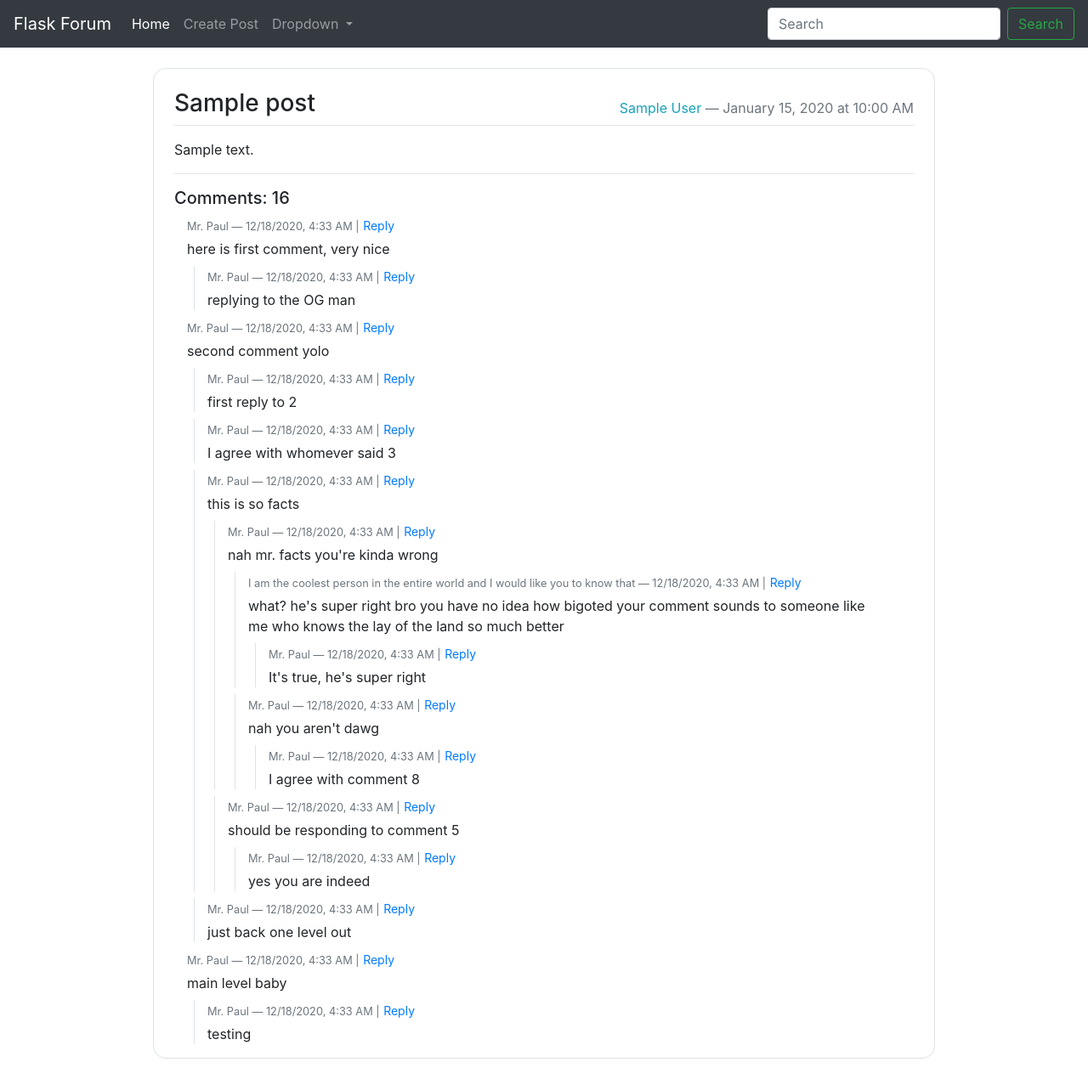
After one commit to plt3/flask-forum, a Flask app: page /post/1 in a window 1280 px wide. The commit adds this page. Shown: the whole page at 85% size. Run offline with Flask 2, Linux system fonts and the light colour scheme; tables that the repository leaves empty hold one stand-in row (values such as "Sample post").

Commit message:
created individual post page with threaded comments below post and started creating form for replying to comments

```diff
--- a/webApp/routes.py
+++ b/webApp/routes.py
@@ -1,3 +1,5 @@
+import time
+
 from flask import redirect, render_template, url_for
 
 from webApp import app, db
@@ -5,34 +7,85 @@ from webApp.forms import PostForm
 from webApp.models import Post
 from webApp.utils import createListDict
 
+# these also need a date posted and then I need to fix the patch in utils.py
+
 listComments = [
-    {"id": 1, "content": "here is first comment, very nice", "replyTo": 0},
-    {"id": 2, "content": "second comment yolo", "replyTo": 0},
-    {"id": 3, "content": "first reply to 2", "replyTo": 2},
-    {"id": 4, "content": "I agree with whomever said 3", "replyTo": 2},
-    {"id": 5, "content": "this is so facts", "replyTo": 2},
-    {"id": 6, "content": "nah mr. facts you're kinda wrong", "replyTo": 5},
-    {"id": 7, "content": "what? he's super right bro", "replyTo": 6},
-    {"id": 8, "content": "nah you aren't dawg", "replyTo": 6},
-    {"id": 9, "content": "just back one level out", "replyTo": 2},
-    {"id": 10, "content": "main level baby", "replyTo": 0},
-    {"id": 11, "content": "should be responding to comment 5", "replyTo": 5},
-    {"id": 12, "content": "I agree with comment 8", "replyTo": 8},
-    {"id": 13, "content": "It's true, he's super right", "replyTo": 7},
-    {"id": 14, "content": "testing", "replyTo": 10},
-    {"id": 15, "content": "replying to the OG man", "replyTo": 1},
-    {"id": 16, "content": "yes you are indeed", "replyTo": 11},
+    {
+        "author": "Mr. Paul",
+        "id": 1,
+        "content": "here is first comment, very nice",
+        "replyTo": 0,
+    },
+    {"author": "Mr. Paul", "id": 2, "content": "second comment yolo", "replyTo": 0},
+    {"author": "Mr. Paul", "id": 3, "content": "first reply to 2", "replyTo": 2},
+    {
+        "author": "Mr. Paul",
+        "id": 4,
+        "content": "I agree with whomever said 3",
+        "replyTo": 2,
+    },
+    {"author": "Mr. Paul", "id": 5, "content": "this is so facts", "replyTo": 2},
+    {
+        "author": "Mr. Paul",
+        "id": 6,
+        "content": "nah mr. facts you're kinda wrong",
+        "replyTo": 5,
+    },
+    {
+        "author": "I am the coolest person in the entire world and I would like you to know that",
+        "id": 7,
+        "content": "what? he's super right bro you have no idea how bigoted your comment sounds to someone like me who knows the lay of the land so much better",
+        "replyTo": 6,
+    },
+    {"author": "Mr. Paul", "id": 8, "content": "nah you aren't dawg", "replyTo": 6},
+    {"author": "Mr. Paul", "id": 9, "content": "just back one level out", "replyTo": 2},
+    {"author": "Mr. Paul", "id": 10, "content": "main level baby", "replyTo": 0},
+    {
+        "author": "Mr. Paul",
+        "id": 11,
+        "content": "should be responding to comment 5",
+        "replyTo": 5,
+    },
+    {"author": "Mr. Paul", "id": 12, "content": "I agree with comment 8", "replyTo": 8},
+    {
+        "author": "Mr. Paul",
+        "id": 13,
+        "content": "It's true, he's super right",
+        "replyTo": 7,
+    },
+    {"author": "Mr. Paul", "id": 14, "content": "testing", "replyTo": 10},
+    {"author": "Mr. Paul", "id": 15, "content": "replying to the OG man", "replyTo": 1},
+    {"author": "Mr. Paul", "id": 16, "content": "yes you are indeed", "replyTo": 11},
 ]
 
 
 @app.route("/")
 def home():
+    # should probably paginate at some point
     posts = Post.query.all()
+    posts.reverse()
 
     return render_template("home.html", posts=posts)
 
 
-@app.route("/post", methods=["GET", "POST"])
+@app.route("/post/<int:postId>")
+def post(postId):
+    postObj = Post.query.get(postId)
+    dataQuery = listComments
+    fakeJson = createListDict(dataQuery)
+
+    # DELETE t=time.time() once javascript is good!!!
+
+    return render_template(
+        "post.html",
+        post=postObj,
+        data=fakeJson,
+        numComments=len(dataQuery),
+        t=time.time(),
+    )
+
+
+@app.route("/createPost", methods=["GET", "POST"])
 def createPost():
     form = PostForm()
 
--- /dev/null
+++ b/webApp/static/commentReply.js
@@ -0,0 +1,43 @@
+function postReply() {
+  const commentText = event.target.parentElement.nextElementSibling;
+
+  if (commentText.firstElementChild !== null) {
+    return;
+  }
+
+  const fullText = event.target.parentElement.innerHTML;
+  const replyTo = fullText.slice(0, fullText.indexOf(' — '));
+
+  // pleaseeeeeee refactor and despaghettify
+
+  const form = document.createElement('form');
+  form.setAttribute('action', '');
+  form.setAttribute('method', 'POST');
+  form.setAttribute('class', 'border rounded mt-2 p-2')
+
+  const nameInput = document.createElement('input');
+  nameInput.setAttribute('type', 'text');
+  nameInput.setAttribute('name', 'username');
+  nameInput.setAttribute('id', 'username');
+  nameInput.setAttribute('placeholder', 'username');
+  nameInput.className = 'form-control mb-2';
+  nameInput.required = true;
+
+  const contentInput = document.createElement('textarea');
+  contentInput.setAttribute('name', 'content');
+  contentInput.setAttribute('id', 'content');
+  contentInput.setAttribute('placeholder', `Reply to ${replyTo}...`);
+  contentInput.className = 'form-control mb-2';
+  contentInput.required = true;
+
+  const submitButton = document.createElement('button');
+  submitButton.type= 'submit';
+  submitButton.innerHTML = 'Submit';
+  submitButton.className = 'btn btn-info btn-sm';
+
+  form.appendChild(nameInput);
+  form.appendChild(contentInput);
+  form.appendChild(submitButton);
+
+  commentText.appendChild(form);
+}
--- /dev/null
+++ b/webApp/static/styles.css
@@ -0,0 +1,10 @@
+.post-container {
+  border-radius: 15px;
+}
+
+.post-title {
+  display: flex;
+  justify-content: space-between;
+  flex-wrap: wrap;
+  align-items: flex-end;
+}
--- a/webApp/templates/layout.html
+++ b/webApp/templates/layout.html
@@ -5,6 +5,7 @@
     <meta name="viewport" content="width=device-width, initial-scale=1, shrink-to-fit=no">
 
     <link rel="stylesheet" href="https://cdn.jsdelivr.net/npm/bootstrap@4.5.3/dist/css/bootstrap.min.css" integrity="sha384-TX8t27EcRE3e/ihU7zmQxVncDAy5uIKz4rEkgIXeMed4M0jlfIDPvg6uqKI2xXr2" crossorigin="anonymous">
+    <link rel="stylesheet" href="{{ url_for('static', filename='styles.css') }}" type="text/css">
 
     {% if title %}
       <title>Flask Forum - {{ title }}</title>
--- /dev/null
+++ b/webApp/templates/post.html
@@ -0,0 +1,35 @@
+{% extends 'layout.html' %}
+{% block content %}
+  <article class="pt-4 pl-4 pr-4 pb-2 mt-4 border post-container">
+    <div class="post-title">
+      <h3>{{ post.title }}</h3>
+      <p class="text-secondary mb-2"><span class="text-info">{{ post.author }}</span> — {{ post.created.strftime("%B %-d, %Y at %-I:%M %p") }}</p>
+    </div>
+    <hr class="mt-0">
+    <p>{{ post.content }}</p>
+    <hr class="mt-0">
+
+  <h5>Comments: {{ numComments }}</h5>
+
+  {%- macro recPrint(comList, level=0) -%}
+    {%- if comList | length > 0 -%}
+      {%- for comment in comList %}
+        {% if level == 0 -%}
+          {% set border = '' %}
+        {%- else -%}
+          {% set border = 'border-left ml-2 ' %}
+        {%- endif %}
+  {{ '  ' * (level + 1) }}<div class="container {{ border }}mb-2 mt-2">
+  {{ '  ' * (level + 2) }}<small class="m-0 text-muted">{{ comment.author }} — {{ comment.date.strftime("%-m/%-d/%Y, %-I:%M %p") }} | <button type="button" class="btn btn-link text-decoration-none btn-sm p-0 pb-1" onclick="postReply()">Reply</button></small>
+  {{ '  ' * (level + 2) }}<p class="m-0">{{ comment.content }}</p>
+        {{ recPrint(comment.replies, level + 1) }}
+  {{ '  ' * (level + 1) }}</div>
+      {% endfor -%}
+    {%- endif -%}
+  {%- endmacro -%}
+
+  {{ recPrint(data) }}
+
+  </article>
+  <script src="{{ url_for('static', filename='commentReply.js', t=t) }}" charset="utf-8"></script>
+{% endblock content %}
--- a/webApp/utils.py
+++ b/webApp/utils.py
@@ -1,3 +1,6 @@
+from datetime import datetime
+
+
 def getReplies(searchList, id, sort=False):
     # return comments replying to the specified ID (from comment list from database)
     replies = [comment for comment in searchList if comment["replyTo"] == id]
@@ -15,9 +18,13 @@ def createListDict(wholeList, id=0, appendList=False):
     if id == 0:
         appendList = []
 
+    # the datetime.now() is a patch. This needs to be replaced with the actual time
+
     for comment in getReplies(wholeList, id):
         commentDict = {
             "id": comment["id"],
+            "author": comment["author"],
+            "date": datetime.now(),
             "content": comment["content"],
             "replies": [],
         }
```
Also changed, not shown: webApp/templates/commentTest.html (+6 -7 lines), webApp/templates/home.html (+5 -5 lines).
